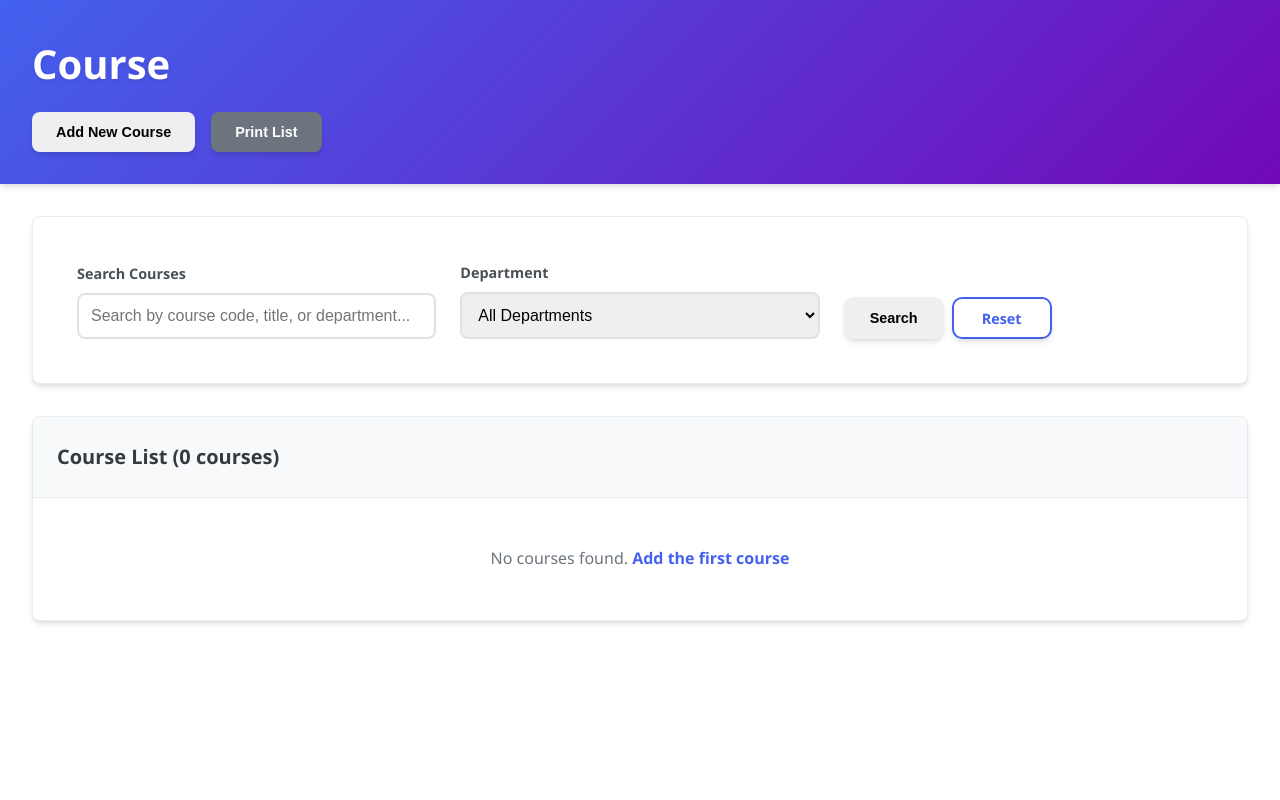
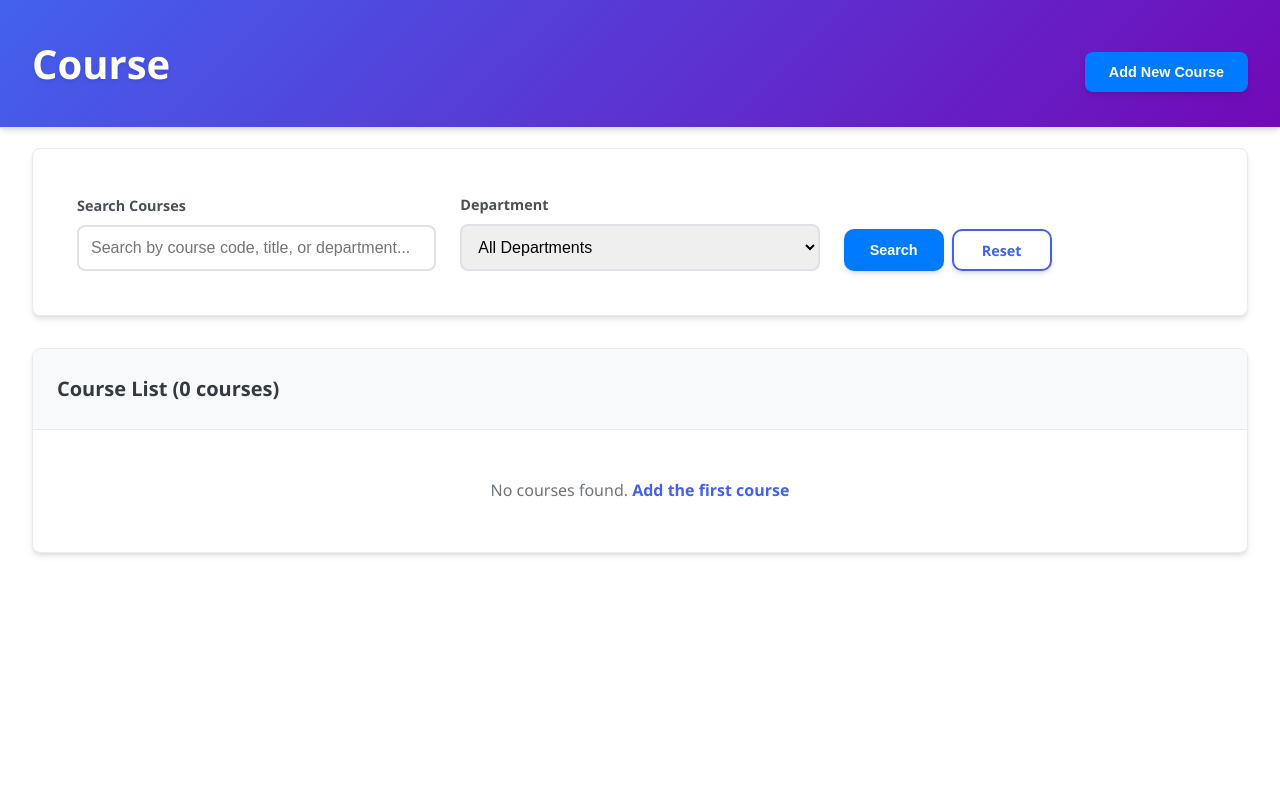
Before and after one commit to ynion-mabeamae/DBA_Student_Enrollment_System, a PHP site: page /student_enrollment_system/includes/course.php in a window 1280 px wide. Run offline with PHP 8.4, Linux system fonts and the light colour scheme; data that the repository does not hold is empty.

Commit message:
Update changes page header in course php file

```diff
--- a/student_enrollment_system/includes/course.php
+++ b/student_enrollment_system/includes/course.php
@@ -115,12 +115,9 @@ $departments = $conn->query("SELECT * FROM tbldepartment ORDER BY dept_name");
 	<div class="main-content">
 		<div class="page-header">
 			<h1>Course</h1>
-			<div class="action-buttons">
+			<div class="header-actions">
 				<button class="btn" onclick="openModal('add-course-modal')">
-						Add New Course
-				</button>
-				<button class="btn btn-print no-print" onclick="printCourseTable()">
-						Print List
+					Add New Course
 				</button>
 			</div>
 		</div>
--- a/student_enrollment_system/styles/course.css
+++ b/student_enrollment_system/styles/course.css
@@ -54,6 +54,12 @@ body {
     padding: 2rem;
     margin-bottom: 2rem;
     box-shadow: var(--shadow);
+    display: flex;
+    justify-content: space-between;
+    align-items: center;
+    margin-bottom: 20px;
+    padding-bottom: 15px;
+    border-bottom: 1px solid #e0e0e0;
 }
 
 .page-header h1 {
@@ -62,6 +68,28 @@ body {
     margin-bottom: 1rem;
     text-shadow: 0 2px 4px rgba(0, 0, 0, 0.1);
 }
+
+.header-actions {
+      display: flex;
+      gap: 10px;
+    }
+
+    .btn {
+      padding: 8px 16px;
+      background-color: #007bff;
+      color: white;
+      border: none;
+      border-radius: 4px;
+      cursor: pointer;
+      text-decoration: none;
+      display: inline-block;
+      font-size: 14px;
+      transition: background-color 0.3s;
+    }
+
+    .btn:hover {
+      background-color: #0056b3;
+    }
 
 .action-buttons {
     display: flex;
```
